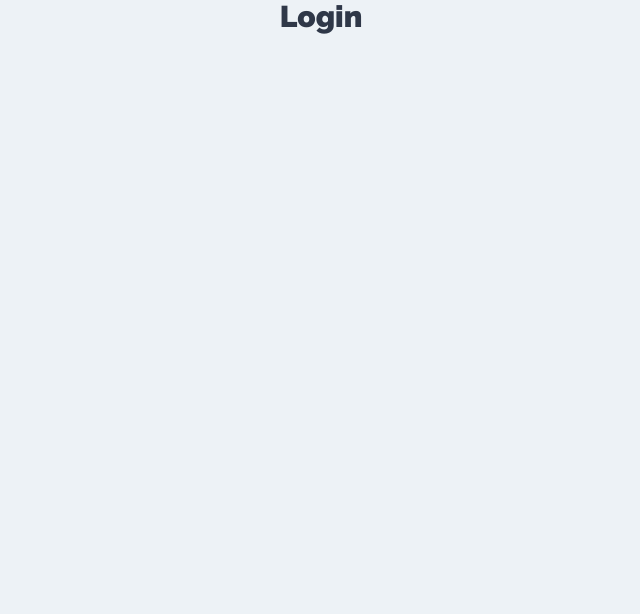
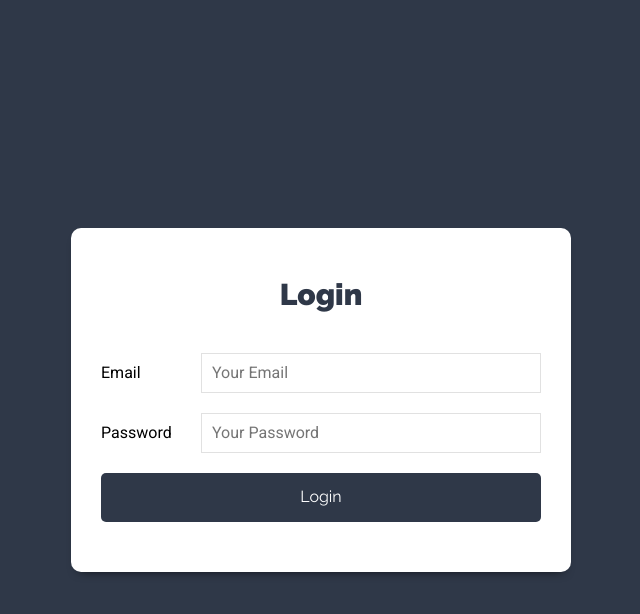
Before and after one commit to ljaviertovar/client-taski, a React (Create React App) app: page / in a window 1280 px wide. Shown: the top 614 px of the page, without its empty margins (319-959 px from the left). Built offline with nearby package versions, Linux system fonts and the light colour scheme.

Commit message:
:hammer: Create Form in Login component

```diff
--- a/src/components/auth/Login.jsx
+++ b/src/components/auth/Login.jsx
@@ -1,8 +1,49 @@
 import React from 'react';
 
 const Login = () => {
+
+    const onChange=() =>{
+
+    }
+
     return (
-        <h1>Login</h1>
+        <div className="form-usuario">
+            <div className="contenedor-form sombra-dark">
+                <h1>Login</h1>
+
+                <form>
+                    <div className="campo-form">
+                        <label htmlFor="email">Email</label>
+                        <input
+                            type="email"
+                            name="email"
+                            placeholder="Your Email"
+                            id="email"
+                            onChange={onChange}
+                        />
+                    </div>
+                    <div className="campo-form">
+                        <label htmlFor="password">Password</label>
+                        <input
+                            type="password"
+                            name="password"
+                            placeholder="Your Password"
+                            id="password"
+                            onChange={onChange}
+                        />
+                    </div>
+
+                    <div className="camplo-form">
+                        <input
+                            type="submit"
+                            value="Login"
+                            className="btn btn-primario btn-block"
+                        />
+                    </div>
+                </form>
+            </div>
+
+        </div>
      );
 }
 
```
